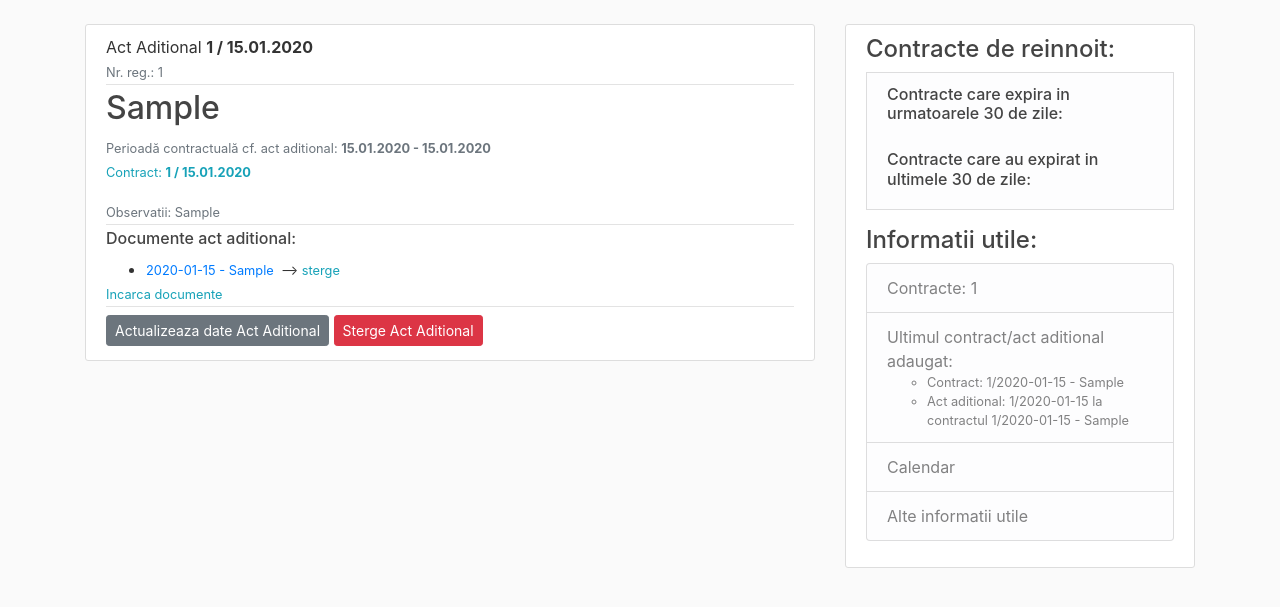
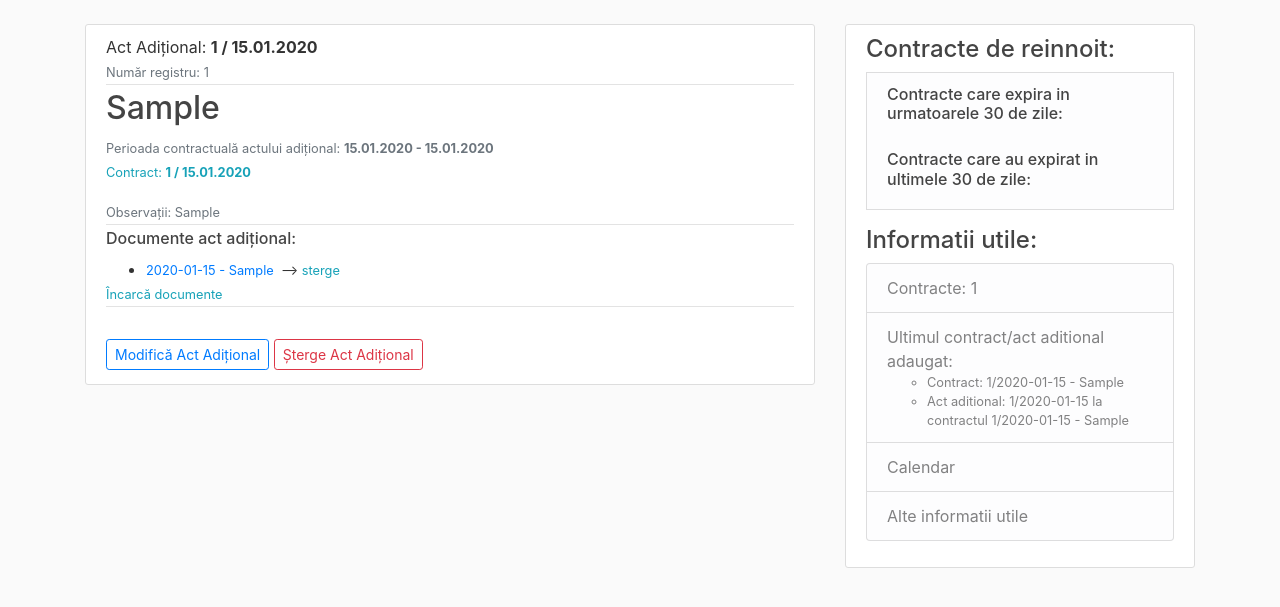
Before and after one commit to adina-calin/contracts, a Django app: page /contracte/contract/1/actaditional/1/ in a window 1280 px wide. Shown: the part 56-663 px from the top of the page. Run offline with Django 3.2, Linux system fonts and the light colour scheme; a user stored in the database is signed in; tables that the repository leaves empty hold one stand-in row (values such as "Sample post"); some libraries are stand-ins or nearby versions.

Commit message:
mici mofificari de afisare

```diff
--- a/src/ev_contracte/contr_clienti/templates/contr_clienti/actaditional_detail.html
+++ b/src/ev_contracte/contr_clienti/templates/contr_clienti/actaditional_detail.html
@@ -3,23 +3,23 @@
     <article class="media content-section">
         <div class="media-body">
             <div class="article-metadata">
-                <class="mr-3" href="#"> Act Aditional <b>{{ actaditional.nr_actaditional }} / {{ actaditional.data_actaditional|date:'d.m.Y' }}</b>  <br>
-                <small class="text-muted mr-3"> Nr. reg.: {{ actaditional.nr_registru }}</small>
+                <class="mr-3" href="#"> Act Adițional: <b>{{ actaditional.nr_actaditional }} / {{ actaditional.data_actaditional|date:'d.m.Y' }}</b>  <br>
+                <small class="text-muted mr-3"> Număr registru: {{ actaditional.nr_registru }}</small>
             </div>
             <h2 class="article-title">{{ contract.beneficiar }}</h2>
-            <small class="text-muted"> Perioadă contractuală cf. act aditional: <b>{{ actaditional.data_incepere_actaditional|date:'d.m.Y' }} - {{ actaditional.data_sfarsit_actaditional|date:'d.m.Y' }}</b></small> <br>
+            <small class="text-muted"> Perioada contractuală actului adițional: <b>{{ actaditional.data_incepere_actaditional|date:'d.m.Y' }} - {{ actaditional.data_sfarsit_actaditional|date:'d.m.Y' }}</b></small> <br>
             <small><a class="btn-outline-info" type="submit" href="{% url 'contract-detail' contract.id %}"> Contract: <b>{{ contract.nr_contract }} / {{ contract.data_contract|date:'d.m.Y' }}</b></a></small>
             <small><ol>
 
             </ol></small>
 
             <div class="article-metadata">
-                <small class="text-muted mr-3"> Observatii: {{ actaditional.observatii }}</small>
+                <small class="text-muted mr-3"> Observații: {{ actaditional.observatii }}</small>
             </div>
 
             <!--Afisarea documentelor aferente actuluiaditional-->
             <div class="article-metadata">
-                <h6>Documente act aditional:</h6>
+                <h6>Documente act adițional:</h6>
                 <ul>
                 {% for document in documente %}
                     <li><small><a href="{{ document.documente.url }}" target='_blank' download>{{document}}</a>
@@ -33,7 +33,7 @@
                             <div class="modal-dialog" role="document">
                               <div class="modal-content">
                                 <div class="modal-header">
-                                  <h5 class="modal-title" id="stergeDocumentLabel">STERGE document</h5>
+                                  <h5 class="modal-title" id="stergeDocumentLabel">ȘTERGE document</h5>
                                   <button type="button" class="close" data-dismiss="modal" aria-label="Close">
                                     <span aria-hidden="true">&times;</span>
                                   </button>
@@ -42,14 +42,14 @@
                                 <div class="modal-body">
                                     <fieldset class="form-group">
                                             {% csrf_token %}
-                                                <h4>Esti sigur ca vrei sa stergi documentul: <br> {{ document }}?</h4>
-                                                Aceasta operatiune este ireversibila!
+                                                <h4>Ești sigur că vrei să ștergi documentul: <br> {{ document }}?</h4>
+                                                Această operațiune este ireversibilă!
                                     </fieldset>
                                 </div>
                                 <div class="modal-footer">
                                     <div class="form-group">
-                                        <button class="btn btn-outline-danger" type="submit">Da, Sterge</button>
-                                        <a class="btn btn-outline-secondary" href="{% url 'actaditional-detail' contract.id actaditional.id %}"">Anuleaza</a>
+                                        <button class="btn btn-outline-danger" type="submit">Da, Șterge</button>
+                                        <a class="btn btn-outline-secondary" href="{% url 'actaditional-detail' contract.id actaditional.id %}"">Anulează</a>
                                     </div>
                                 </div>
                                 </form>
@@ -60,23 +60,25 @@
                 {% endfor %}
                 </ul>
                 {% if user.is_authenticated %}
-                <small><a href="{% url 'actaditional-upload' contract.id actaditional.id %}" class="btn-outline-info">Incarca documente</a></small>
+                <small><a href="{% url 'actaditional-upload' contract.id actaditional.id %}" class="btn-outline-info">Încarcă documente</a></small>
                 {% endif %}
               </div>
+              <br>
             {% if user.is_authenticated %}
             <!--Actualizarea actului aditional-->
-            <a class="btn btn-secondary btn-sm mt-1 mb-1" href="{% url 'actaditional-update' contract.id actaditional.id %}">Actualizeaza date Act Aditional</a>
+            <a class="btn btn-outline-primary btn-sm mt-1 mb-1" href="{% url 'actaditional-update' contract.id actaditional.id %}">Modifică Act Adițional</a>
 
             <!--Stergerea actului aditional (Bootstrap Modal)-->
-            <button type="button" class="btn btn-danger btn-sm mt-1 mb-1" data-toggle="modal" data-target="#stergeActAditional">
-                Sterge Act Aditional
+            <button type="button" class="btn btn-outline-danger btn-sm mt-1 mb-1" data-toggle="modal" data-target="#stergeActAditional">
+                Șterge Act Adițional
             </button>
             {% endif %}
+            <br>
             <div class="modal fade" id="stergeActAditional" tabindex="-1" role="dialog" aria-labelledby="stergeActAditionalLabel" aria-hidden="true">
                 <div class="modal-dialog" role="document">
                   <div class="modal-content">
                     <div class="modal-header">
-                      <h5 class="modal-title" id="stergeActAditionalLabel">STERGE Act Aditional</h5>
+                      <h5 class="modal-title" id="stergeActAditionalLabel">ȘTERGE Act Adițional</h5>
                       <button type="button" class="close" data-dismiss="modal" aria-label="Close">
                         <span aria-hidden="true">&times;</span>
                       </button>
@@ -85,14 +87,14 @@
                     <div class="modal-body">
                         <fieldset class="form-group">
                                 {% csrf_token %}
-                                    <h2>Esti sigur ca vrei sa stergi actul aditional {{ actaditional }} la contractul {{ actaditional.contract }}?</h2>
-                                    Aceasta operatiune este ireversibila!
+                                    <h2>Ești sigur că vrei să ștergi actul adițional {{ actaditional }} la contractul {{ actaditional.contract }}?</h2>
+                                    Această operațiune este ireversibilă!
                         </fieldset>
                     </div>
                     <div class="modal-footer">
                         <div class="form-group">
-                            <button class="btn btn-outline-danger" type="submit">Da, Sterge</button>
-                            <a class="btn btn-outline-secondary" href="{% url 'actaditional-detail' contract.id actaditional.id %}"">Anuleaza</a>
+                            <button class="btn btn-outline-danger" type="submit">Da, Șterge</button>
+                            <a class="btn btn-outline-secondary" href="{% url 'actaditional-detail' contract.id actaditional.id %}"">Anulează</a>
                         </div>
                     </div>
                     </form>
```
Also changed, not shown: src/ev_contracte/contr_clienti/templates/contr_clienti/contract_detail.html (+17 -17 lines).
